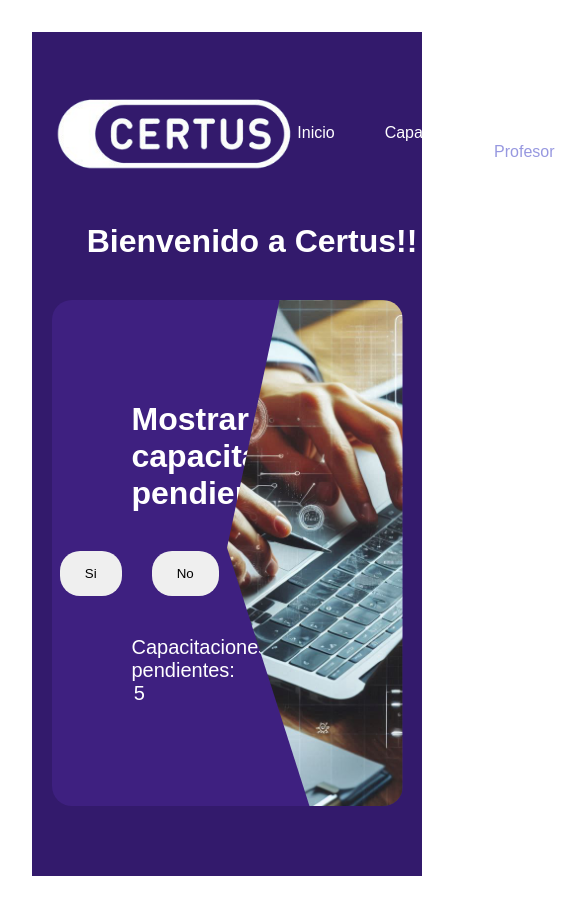
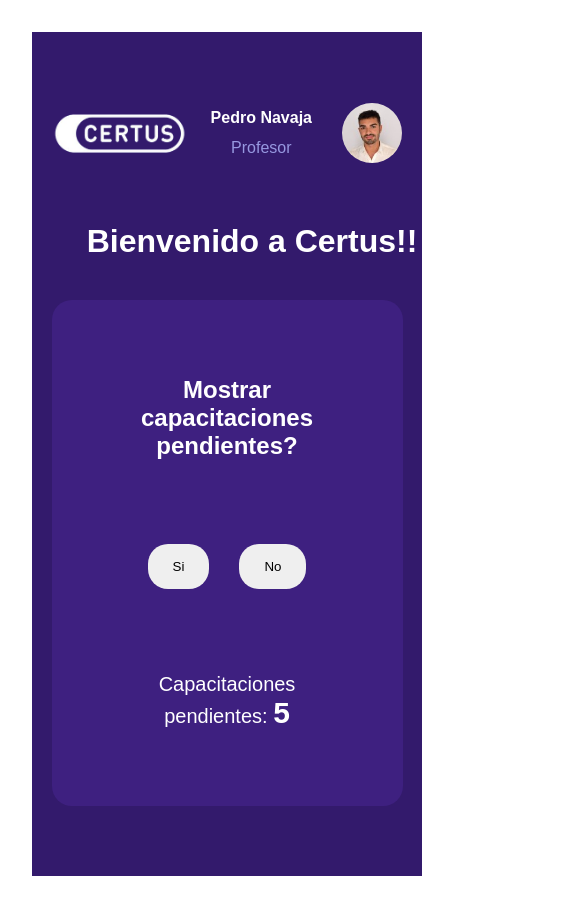
Before and after one commit to luismeza1101/FormativasFinal, a React (Vite) app: page /inicio in a window 390 px wide. Shown: the top 908 px of the page, 585 px wide, since content can reach past the window. Built offline with nearby package versions, Linux system fonts and the light colour scheme.

Commit message:
Fin diseño responsive

```diff
--- a/src/pages/InfoCapacitacion.tsx
+++ b/src/pages/InfoCapacitacion.tsx
@@ -40,10 +40,10 @@
                 <button className="info-capacitacion__boton" onClick={handleEvaluacionFinal}>Evaluación Final<FaArrowRight className="info-capacitacion__boton--icon"/></button>
               </div>
               <div className="info-capacitacion__bar-progreso">
-                <input type="range" min={0} max={100} className="info-capacitacion__bar-progreso-input" value={capacitacion.progreso}/>
+                <input type="range" min={0} max={100} className="info-capacitacion__bar-progreso-input" value={capacitacion.progreso} readOnly/>
                 <p className="info-capacitacion__bar-progreso-porcentaje">{capacitacion.progreso == 100 ? 'Completado': `${capacitacion.progreso}%`}</p>
               </div>
-              {capacitacion.progreso == 100 ? <button className="info-capacitacion__boton" style={{width: '35%'}}>Descargar constancia de capacitacion <FaArrowRight className="info-capacitacion__boton--icon"/></button>: null}
+              {capacitacion.progreso == 100 ? <button className="info-capacitacion__boton" style={{width: '320px'}}>Descargar constancia de capacitacion <FaArrowRight className="info-capacitacion__boton--icon"/></button>: null}
               <div className="info-capacitacion__comentarios">
                 <span className="info-capacitacion__comentarios-title">Comentarios</span>
                 <textarea className="info-capacitacion__comentarios-input" value={comentario} onChange={evt => setComentario(evt.target.value)}></textarea>
--- a/src/pages/Inicio.tsx
+++ b/src/pages/Inicio.tsx
@@ -16,7 +16,7 @@
               <Link to={'/capacitaciones'}><button className="modal__button">Si</button></Link>
               <Link to={'/'}><button className="modal__button">No</button></Link>
             </div>
-            <p className="modal__info-text">Capacitaciones pendientes: {capacitacionesPendientes.length}</p>
+            <p className="modal__info-text">Capacitaciones pendientes: <span>{capacitacionesPendientes.length}</span></p>
           </div>
           <div className="modal__image image_modal"></div>
         </div>
--- a/src/stylesheets/Capacitaciones.css
+++ b/src/stylesheets/Capacitaciones.css
@@ -15,3 +15,14 @@
     gap: 30px;
     margin-bottom: 30px;
 }
+@media screen and (max-width: 1000px) {
+    .capacitaciones__lista{
+        width: 90%;
+        gap: 20px
+    }
+}
+@media screen and (max-width: 850px) {
+    .capacitaciones__lista{
+        grid-template-columns: 1fr;
+    }
+}
--- a/src/stylesheets/CartaCapacitacion.css
+++ b/src/stylesheets/CartaCapacitacion.css
@@ -28,7 +28,7 @@
     align-items: center;
     justify-content: center;
     gap: 20px;
-    max-width: 50%;
+    width: 140px;
     cursor: pointer;
 }
 .carta-capacitacion__boton--icon{
--- a/src/stylesheets/InfoCapacitacion.css
+++ b/src/stylesheets/InfoCapacitacion.css
@@ -118,6 +118,7 @@
     border: none;
     font-weight: 600;
     cursor: pointer;
+    height: 35px;
 }
 .info-capacitacion__image{
     clip-path: polygon(30% 0, 100% 0, 100% 100%, 47% 100%, 0 49%);
@@ -127,3 +128,25 @@
     width: 35%;
     height: 100%;
 }
+
+@media screen and (max-width: 1100px){
+    .info-capacitacion__comentarios{
+        width: 100%;
+    }
+}
+@media screen and (max-width: 770px){
+    .info-capacitacion__image{
+        display: none;
+    }
+    .info-capacitacion__content{
+        width: 100%;
+    }
+}
+@media screen and (max-width: 530px){
+    .info-capacitacion__comentarios-icon{
+        display: none;
+    }
+    .info-capacitacion__comentarios-boton{
+        top: 10px;
+    }
+}
--- a/src/stylesheets/Inicio.css
+++ b/src/stylesheets/Inicio.css
@@ -20,11 +20,12 @@
     margin-bottom: 70px;
     display: flex;
     align-items: center;
+    justify-content: space-between;
 }
 .modal__info{
     padding: 0 80px;
     width: 50%;
-    height: 60%;
+    height: 70%;
     display: flex;
     flex-direction: column;
     justify-content: space-between;
@@ -47,6 +48,10 @@
 .modal__info-text{
     font-size: 20px;
 }
+.modal__info-text span{
+    font-weight: 800;
+    font-size: 30px;
+}
 .modal__image{
     clip-path: polygon(30% 0, 100% 0, 100% 100%, 47% 100%, 0 49%);
     background: url(../../public/imgs/imagenModal.jpeg);
@@ -56,3 +61,21 @@
     height: 100%;
     border-radius: 0 20px 20px 0;
 }
+@media screen and (max-width:800px) {
+    .modal__image{
+        width: 40%;
+    }
+}
+@media screen and (max-width:690px) {
+    .modal__image{
+        display: none;
+    }
+    .modal__info{
+        width: 100%;
+    }
+}
+@media screen and (max-width:400px) {
+    .modal__info-title{
+        font-size: 1.5rem;
+    }
+}
--- a/src/stylesheets/Login.css
+++ b/src/stylesheets/Login.css
@@ -48,3 +48,8 @@
     border: none;
     cursor: pointer;
 }
+@media screen and (max-width: 520px) {
+    .login__form{
+        width: 90%;
+    }
+}
--- a/src/stylesheets/NavBar.css
+++ b/src/stylesheets/NavBar.css
@@ -52,3 +52,14 @@
     height: 60%;
     margin-left: 30px;
 }
+
+@media screen and (max-width: 770px){
+    .navbar__list{
+        display: none;
+    }
+}
+@media screen and (max-width: 600px){
+    .navbar__logo{
+        height:50px ;
+    }
+}
```
